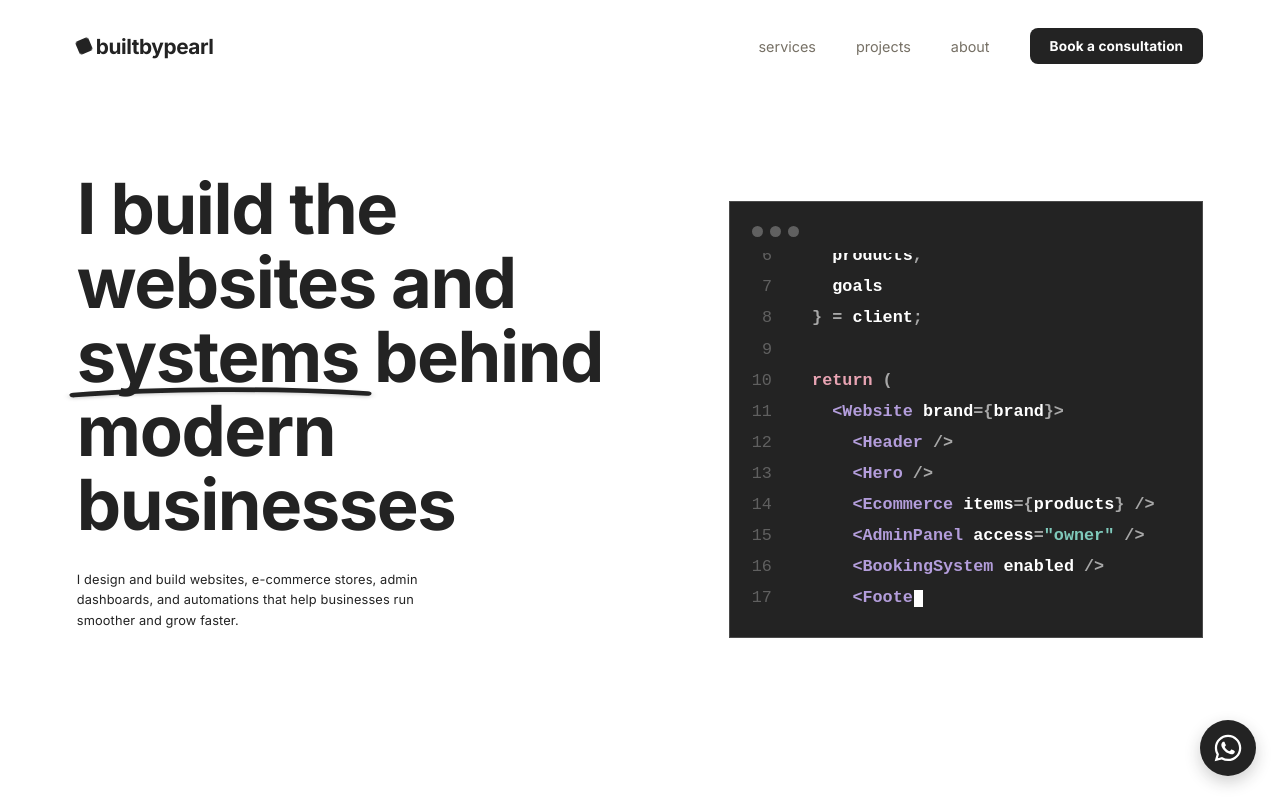
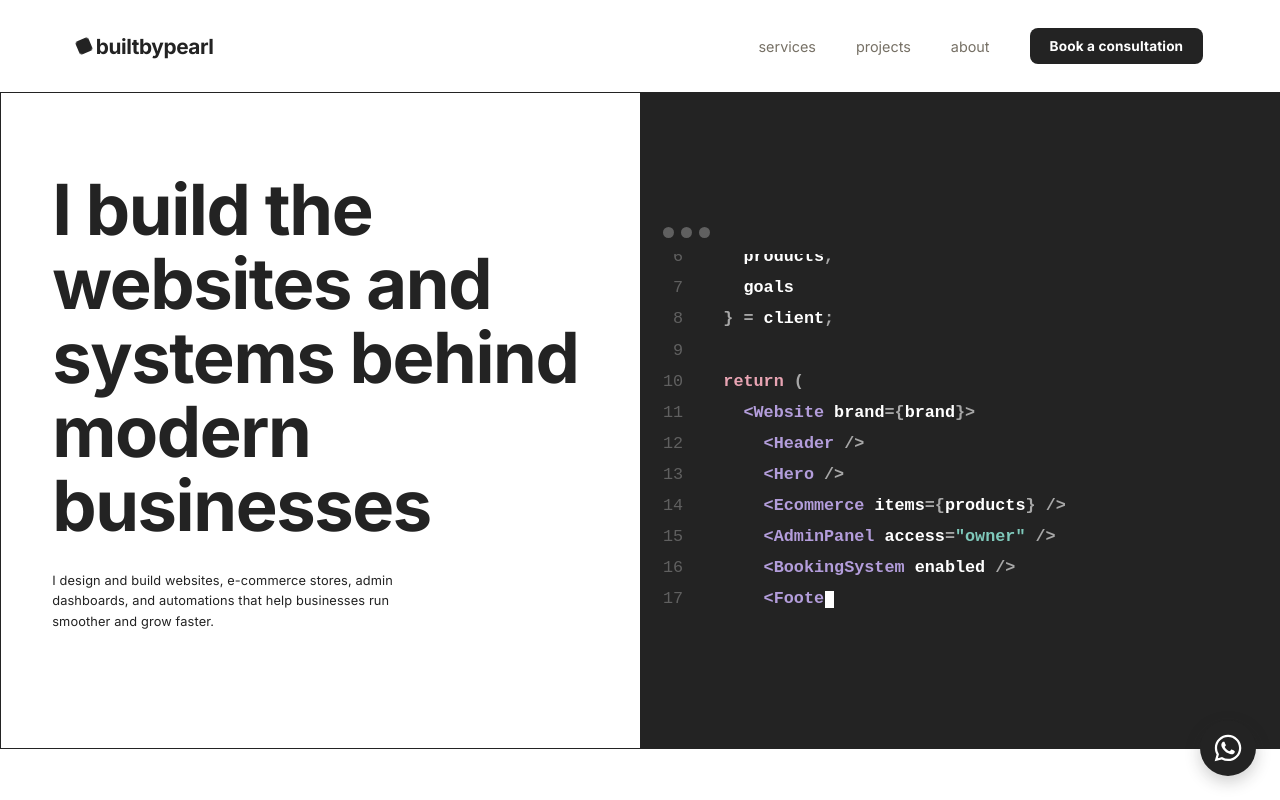
Before and after one commit to Pmalapile07/builtbypearl, a website: page index.html in a window 1280 px wide. Drawn offline with Linux system fonts and the light colour scheme.

Commit message:
Refactor hero section layout and styles
Updated the hero section styles and removed unnecessary underline effects.

```diff
--- a/index.html
+++ b/index.html
@@ -264,23 +264,36 @@
       max-width: none;
       margin: 0;
       display: grid;
-      grid-template-columns: minmax(0, 620px) 1fr;
-      align-items: center;
-      gap: 2.5vw;
-      padding: 10vh 6vw;
+      grid-template-columns: 1fr 1fr;
+      align-items: stretch;
+      gap: 0;
+      padding: 0;
+      border: 1px solid var(--ink);
+      border-radius: 0;
     }
     .hero .hero-buttons{ display: none; }
+    .hero-content{
+      padding: 10vh 4vw;
+      display: flex;
+      flex-direction: column;
+      justify-content: center;
+    }
     .hero-graphic{
       display: flex;
-      align-items: center;
-      justify-content: flex-end;
+      align-items: stretch;
+      justify-content: stretch;
+      border-left: 1px solid var(--ink);
     }
     .hero-graphic .terminal-window{
       width: 100%;
-      max-width: 560px;
+      max-width: none;
       background: var(--ink);
-      border: 1px solid rgba(255,255,255,0.18);
+      border: none;
+      border-radius: 0;
       padding: 24px 22px;
+      display: flex;
+      flex-direction: column;
+      justify-content: center;
     }
     .hero-graphic .terminal-bar .dot{
       background: rgba(255,255,255,0.28);
@@ -364,31 +377,6 @@
   }
   h1 em{ font-family: 'Inter', sans-serif; font-style: normal; font-weight: 700; }
   .collection-head h2 em{ font-family: 'Fraunces', serif; font-style: italic; font-weight: 500; }
-
-  .underline-squiggle{
-    position: relative;
-    display: inline-block;
-    color: var(--ink);
-  }
-  .underline-svg{
-    position: absolute;
-    left: -2%;
-    right: -4%;
-    bottom: -0.1em;
-    width: 106%;
-    height: 0.22em;
-    overflow: visible;
-    pointer-events: none;
-    z-index: -1;
-  }
-  .underline-svg path{
-    fill: none;
-    stroke: url(#underline-grad);
-    stroke-width: 6;
-    stroke-linecap: round;
-    filter: drop-shadow(0 2px 2px rgba(35,35,35,0.2));
-    transition: stroke-dashoffset 1.1s ease;
-  }
 
   /* CUSTOM CURSOR */
   #custom-cursor{
@@ -892,7 +880,7 @@
 
   <section class="hero">
     <div class="hero-content">
-      <h1>I build the websites and<br><span class="underline-squiggle">systems<svg class="underline-svg" viewBox="0 0 200 20" preserveAspectRatio="none"><defs><linearGradient id="underline-grad" x1="0" y1="0" x2="1" y2="1"><stop offset="0%" stop-color="#232323"/><stop offset="100%" stop-color="#232323"/></linearGradient></defs><path d="M2,13 C60,4 140,4 198,11"/></svg></span> behind<br><em>modern businesses</em></h1>
+      <h1>I build the websites and<br>systems behind<br><em>modern businesses</em></h1>
       <p>I design and build websites, e-commerce stores, admin dashboards, and automations that help businesses run smoother and grow faster.</p>
       <div class="hero-buttons hero-cta" id="hero-cta">
         <div class="hero-cta-field">
```
